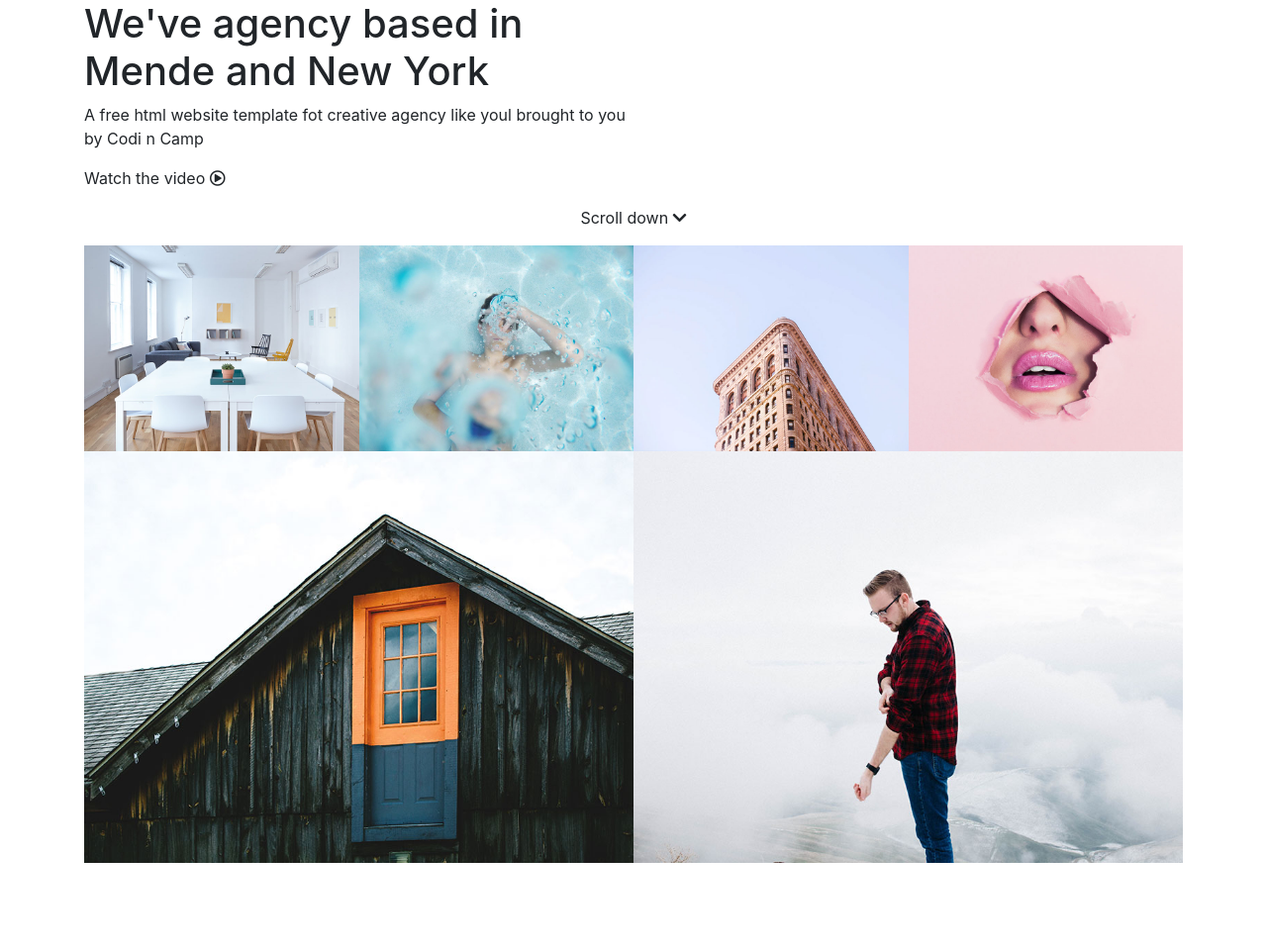
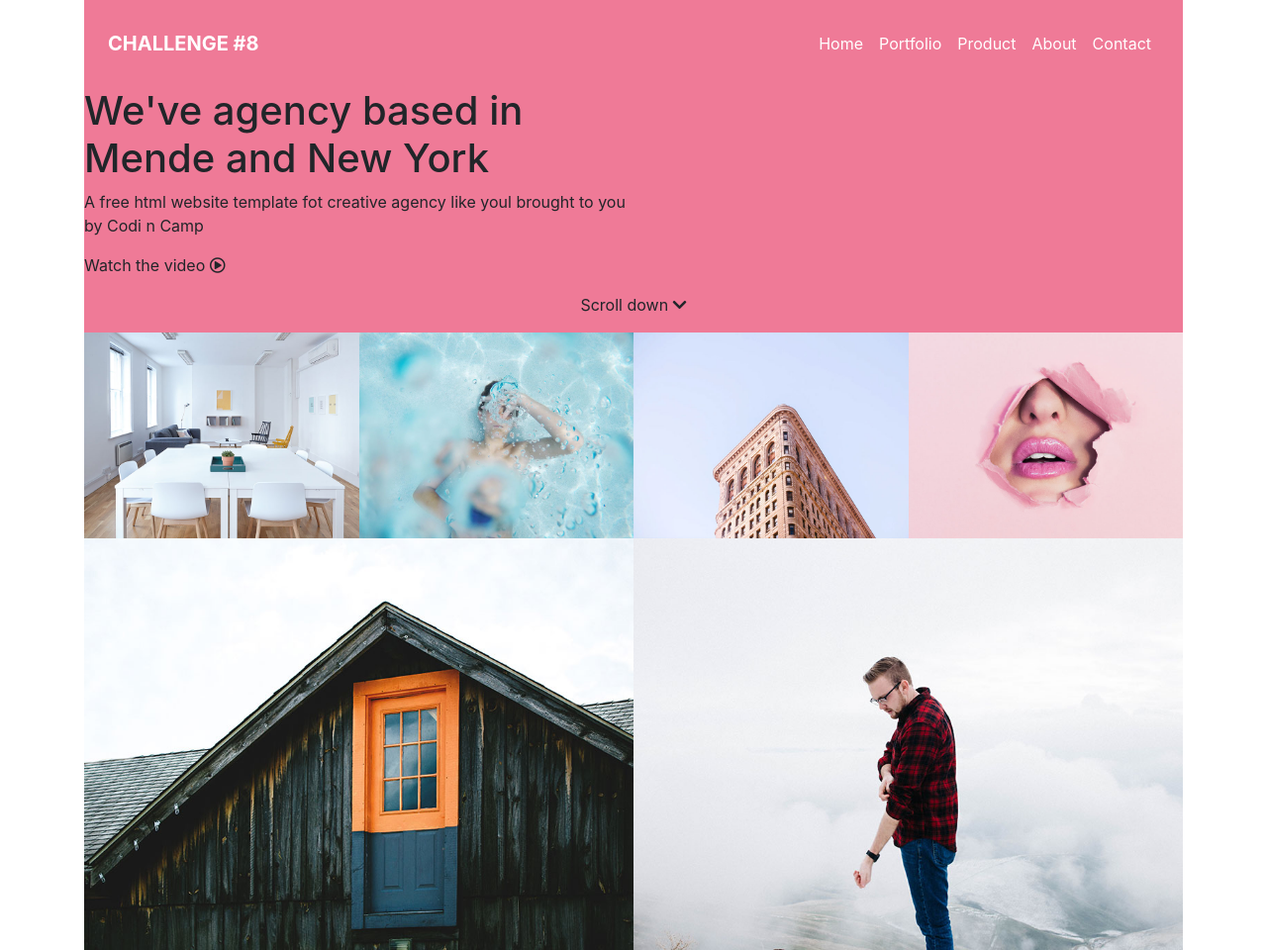
Before and after one commit to a-delmas/challenge_8, a website: page index.html in a window 1280 px wide. Shown: the whole page at 99% size. Before the commit the page ends 872 px from the top, so only its background shows below. Drawn offline with nearby package versions, Linux system fonts and the light colour scheme.

Commit message:
nav header FINIE avec animations ajoutées

```diff
--- a/index.html
+++ b/index.html
@@ -18,7 +18,32 @@
     <div class="container">
 
         <header>
-            <nav></nav>
+            <nav class="navbar navbar-expand-lg navbar-light p-4">
+                <a class="navbar-brand text-white font-weight-bold" href="#">CHALLENGE #8</a>
+                <button class="navbar-toggler" type="button" data-toggle="collapse" data-target="#navbarSupportedContent" aria-controls="navbarSupportedContent" aria-expanded="false" aria-label="Toggle navigation">
+                    <span class="navbar-toggler-icon"></span>
+                </button>
+
+                <div class="collapse navbar-collapse justify-content-end" id="navbarSupportedContent">
+                    <ul class="navbar-nav">
+                        <li class="nav-item active">
+                            <a class="nav-link text-white" href="#">Home <span class="sr-only">(current)</span></a>
+                        </li>
+                        <li class="nav-item active">
+                            <a class="nav-link text-white" href="#">Portfolio</a>
+                        </li>
+                        <li class="nav-item active">
+                            <a class="nav-link text-white" href="#">Product</a>
+                        </li>
+                        <li class="nav-item active">
+                            <a class="nav-link text-white" href="#">About</a>
+                        </li>
+                        <li class="nav-item active">
+                            <a class="nav-link text-white" href="#">Contact</a>
+                        </li>
+                    </ul>
+                </div>
+            </nav>
 
             <div class="row no-gutters">
                 <div class="col-6">
@@ -39,7 +64,7 @@
         <main>
             <section class="portfolio">
                 <div class="row no-gutters">
-                    <div class="col-12 col-sm-6 col-lg-3"><img class=" w-100"src="static/img/img_1.jpg"></img></div>
+                    <div class="col-12 col-sm-6 col-lg-3"><img class=" w-100" src="static/img/img_1.jpg"></img></div>
                     <div class="col-12 col-md-6 col-lg-3"><img class=" w-100" src="static/img/img_2.jpg"></img></div>
                     <div class="col-12 col-md-6 col-lg-3"><img class=" w-100" src="static/img/img_3.jpg"></img></div>
                     <div class="col-12 col-md-6 col-lg-3"><img class=" w-100" src="static/img/img_4.jpg"></img>
@@ -57,8 +82,8 @@
             </section>
 
             <!-- <section>
-                <H2>plop</H2>
-                <p>lorem</p>
+                <H2>Our Services</H2>
+                <p>Far fa away, behind the word mountains, far from the countries Vokolia and Consonantia, there live the blind texts. Separated they live in Bookmarksgrove right at the coast of the Semantics, a large language ocean.</p>
 
                 <card>
                     img
--- a/static/css/sass/style.scss
+++ b/static/css/sass/style.scss
@@ -0,0 +1,8 @@
+header {
+    background-color:#ef7a97;
+
+    li:hover {
+        // text-decoration: underline white;
+        border-bottom: solid 2px white;
+    }
+}
```
Also changed, not shown: static/css/style.css, 1 other file.
